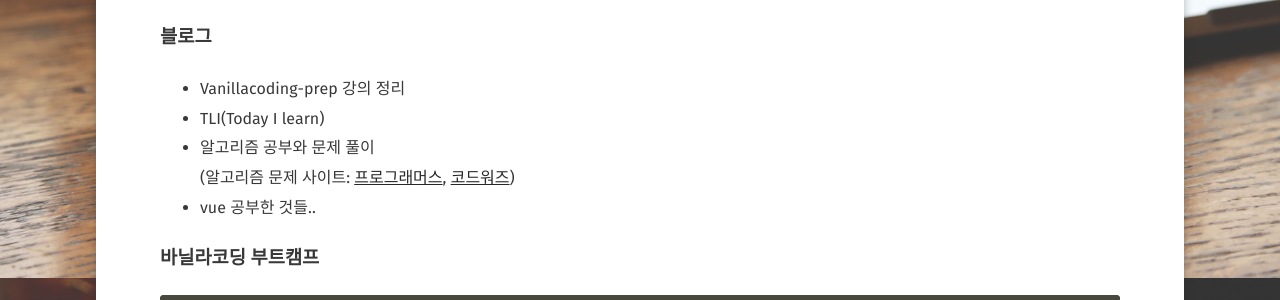
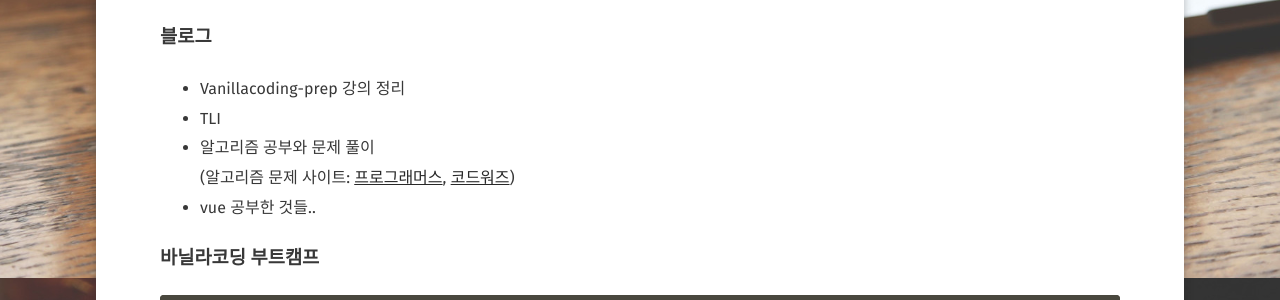
Before and after one commit to Kyounghwan01/lala, a Jekyll site: the page built from about/index.md, in a window 1280 px wide and 900 px high, scrolled down 471 px. Shown: the part 151-451 px from the top of the window. Built offline with Jekyll 4.4.1, drawn with Linux system fonts in a browser that asks for light colours; some web fonts are replaced.

Commit message:
Update index.md

```diff
--- a/about/index.md
+++ b/about/index.md
@@ -11,7 +11,7 @@ comments: false
 
 ### 블로그
 * Vanillacoding-prep 강의 정리<br/>
-* TLI(Today I learn)
+* TLI
 * 알고리즘 공부와 문제 풀이 <br/>
 (알고리즘 문제 사이트: <a href = "https://programmers.co.kr/">프로그래머스</a>, <a href="https://www.codewars.com/">코드워즈</a>)
 * vue 공부한 것들.. <br/>
```
